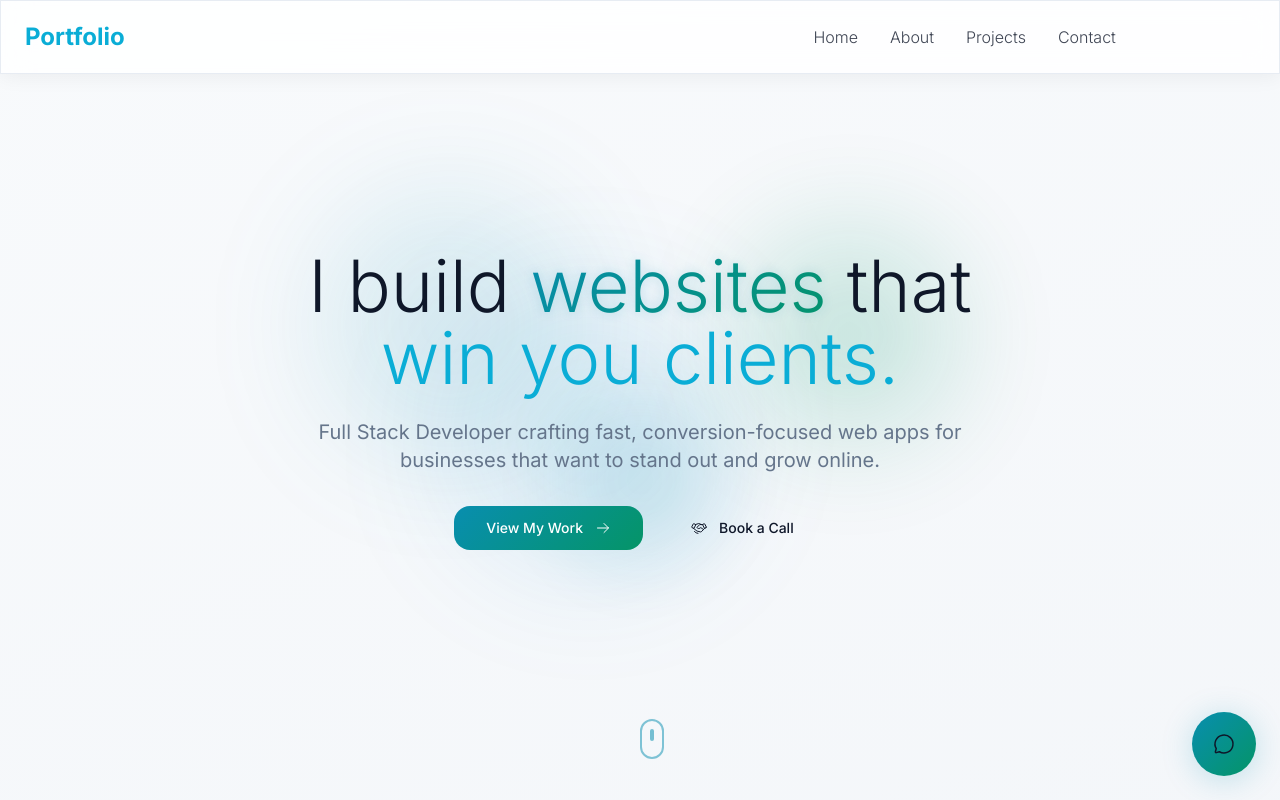
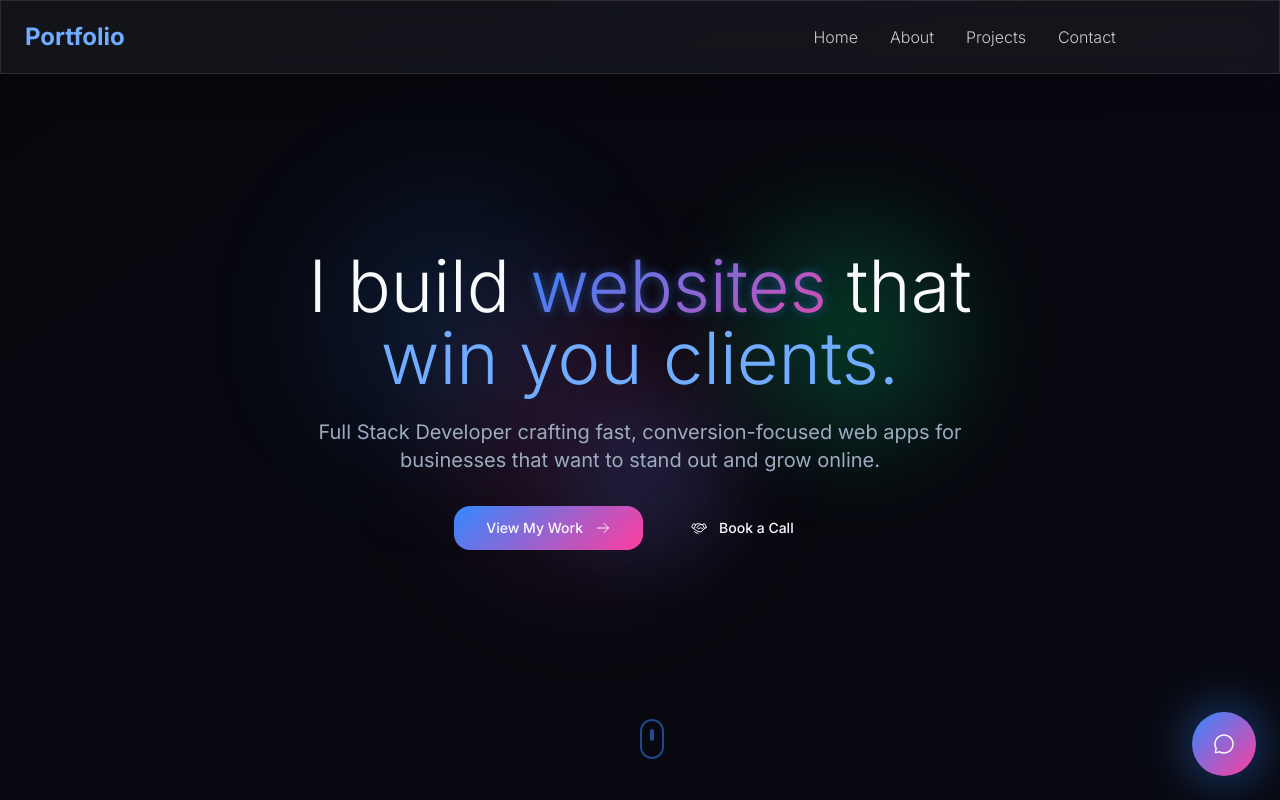
Before and after one commit to shadowslash420-create/ouss-porto, a React (Vite) app: page / in a window 1280 px wide. Shown: the top 800 px of the page. Built offline with nearby package versions, Linux system fonts and the light colour scheme.

Commit message:
Restored to '09174a8661d238fab3596eef1ff01bf30a378b9b'
Replit-Restored-To: 09174a8661d238fab3596eef1ff01bf30a378b9b

```diff
--- a/src/components/Navigation.tsx
+++ b/src/components/Navigation.tsx
@@ -78,7 +78,7 @@ const Navigation = () => {
 
   return (
     <>
-      <nav ref={navRef} className="fixed top-0 left-0 right-0 z-40 glass border-b border-slate-200/80">
+      <nav ref={navRef}className="fixed top-0 left-0 right-0 z-40 glass border-b border-white/10">
         <div className="container mx-auto px-6 py-4">
           <div className="flex items-center justify-between">
             <div ref={logoRef}>
@@ -107,7 +107,7 @@ const Navigation = () => {
       </nav>
 
       <div ref={mobileMenuRef}className="fixed top-0 right-0 w-full h-full bg-background/95 backdrop-blur-lg z-50 transform translate-x-full md:hidden">
-        <div className="flex items-center justify-between p-6 border-b border-slate-200/80">
+        <div className="flex items-center justify-between p-6 border-b border-white/10">
           <h2 className="text-2xl font-light text-primary-glow">Portfolio</h2>
           <button onClick={() => setIsOpen(false)} className="text-foreground p-2">
             <X size={24} />
--- a/src/index.css
+++ b/src/index.css
@@ -6,50 +6,44 @@
 
 @layer base {
   :root {
-    /* 60% — Soft off-white base (slate-50 #F8FAFC) */
-    --background: 210 40% 98%;
-    --foreground: 222 47% 11%;
+    --background: 230 35% 4%;
+    --foreground: 210 40% 98%;
 
-    /* 10% — Cyan accent, darkened for light-bg contrast (#0891B2 cyan-600) */
-    --primary: 192 91% 36%;
-    --primary-foreground: 0 0% 100%;
-    --primary-glow: 192 91% 44%;
+    --primary: 215 100% 60%;
+    --primary-foreground: 210 40% 98%;
+    --primary-glow: 215 100% 72%;
 
-    /* Emerald secondary (#059669 emerald-600) */
-    --secondary: 161 94% 30%;
-    --secondary-foreground: 0 0% 100%;
-    --secondary-glow: 161 94% 38%;
+    --secondary: 155 100% 48%;
+    --secondary-foreground: 230 35% 4%;
+    --secondary-glow: 155 100% 60%;
 
-    /* Sky accent */
-    --accent: 199 89% 42%;
-    --accent-foreground: 0 0% 100%;
-    --accent-glow: 199 89% 52%;
+    --accent: 330 100% 62%;
+    --accent-foreground: 210 40% 98%;
+    --accent-glow: 330 100% 74%;
 
-    /* 30% — Slate muted text (#64748B slate-500) */
-    --muted: 214 32% 94%;
-    --muted-foreground: 215 16% 47%;
-    --border: 214 32% 88%;
-    --input: 214 32% 96%;
-    --ring: 192 91% 36%;
+    --muted: 230 35% 9%;
+    --muted-foreground: 215 20% 68%;
+    --border: 230 35% 14%;
+    --input: 230 35% 7%;
+    --ring: 215 100% 60%;
 
-    /* Cards: clean white with subtle depth */
-    --card: 0 0% 100%;
-    --card-foreground: 222 47% 11%;
-    --glass: 0 0% 100%;
+    --card: 230 35% 6%;
+    --card-foreground: 210 40% 98%;
+    --glass: 230 35% 9%;
 
-    --destructive: 0 84% 55%;
-    --destructive-foreground: 0 0% 100%;
+    --destructive: 0 84% 60%;
+    --destructive-foreground: 210 40% 98%;
 
-    --gradient-primary: linear-gradient(135deg, hsl(192 91% 36%), hsl(161 94% 30%));
-    --gradient-secondary: linear-gradient(135deg, hsl(161 94% 30%), hsl(192 91% 36%));
-    --gradient-background: linear-gradient(160deg, hsl(210 40% 98%), hsl(214 32% 95%), hsl(210 40% 98%));
-    --gradient-glass: linear-gradient(135deg, hsl(0 0% 100% / 0.9), hsl(214 32% 97% / 0.8));
+    --gradient-primary: linear-gradient(135deg, hsl(var(--primary)), hsl(var(--accent)));
+    --gradient-secondary: linear-gradient(135deg, hsl(var(--secondary)), hsl(var(--primary)));
+    --gradient-background: linear-gradient(145deg, hsl(230 35% 4%), hsl(240 30% 6%), hsl(230 35% 4%));
+    --gradient-glass: linear-gradient(135deg, hsl(230 35% 9% / 0.1), hsl(230 35% 14% / 0.1));
 
-    --shadow-neon: 0 4px 20px hsl(192 91% 36% / 0.18);
-    --shadow-cyan: 0 4px 20px hsl(192 91% 36% / 0.18);
-    --shadow-glass: 0 2px 24px hsl(222 47% 11% / 0.07);
-    --glow-primary: 0 4px 32px hsl(192 91% 36% / 0.22);
-    --glow-secondary: 0 4px 32px hsl(161 94% 30% / 0.22);
+    --shadow-neon: 0 0 25px hsl(var(--primary) / 0.5);
+    --shadow-cyan: 0 0 25px hsl(var(--secondary) / 0.5);
+    --shadow-glass: 0 8px 32px hsl(230 35% 4% / 0.37);
+    --glow-primary: 0 0 50px hsl(var(--primary) / 0.55);
+    --glow-secondary: 0 0 50px hsl(var(--secondary) / 0.55);
 
     --transition-smooth: all 0.3s cubic-bezier(0.4, 0, 0.2, 1);
     --transition-bounce: all 0.3s cubic-bezier(0.68, -0.55, 0.265, 1.55);
@@ -75,11 +69,10 @@
   }
 
   .glass {
-    background: rgba(255, 255, 255, 0.85);
-    backdrop-filter: blur(14px);
-    -webkit-backdrop-filter: blur(14px);
-    border: 1px solid rgba(0, 0, 0, 0.06);
-    box-shadow: 0 2px 20px rgba(0, 0, 0, 0.06);
+    background: rgba(255, 255, 255, 0.05);
+    backdrop-filter: blur(10px);
+    border: 1px solid rgba(255, 255, 255, 0.1);
+    box-shadow: var(--shadow-glass);
   }
 
   .glow-primary {
@@ -109,7 +102,7 @@
   }
 
   .text-glow {
-    text-shadow: 0 0 12px hsl(var(--primary) / 0.2);
+    text-shadow: 0 0 10px hsl(var(--primary) / 0.5);
   }
 
   ::-webkit-scrollbar {
```
Also changed, not shown: 1 other file (tests, documents, lock files or other folders).
